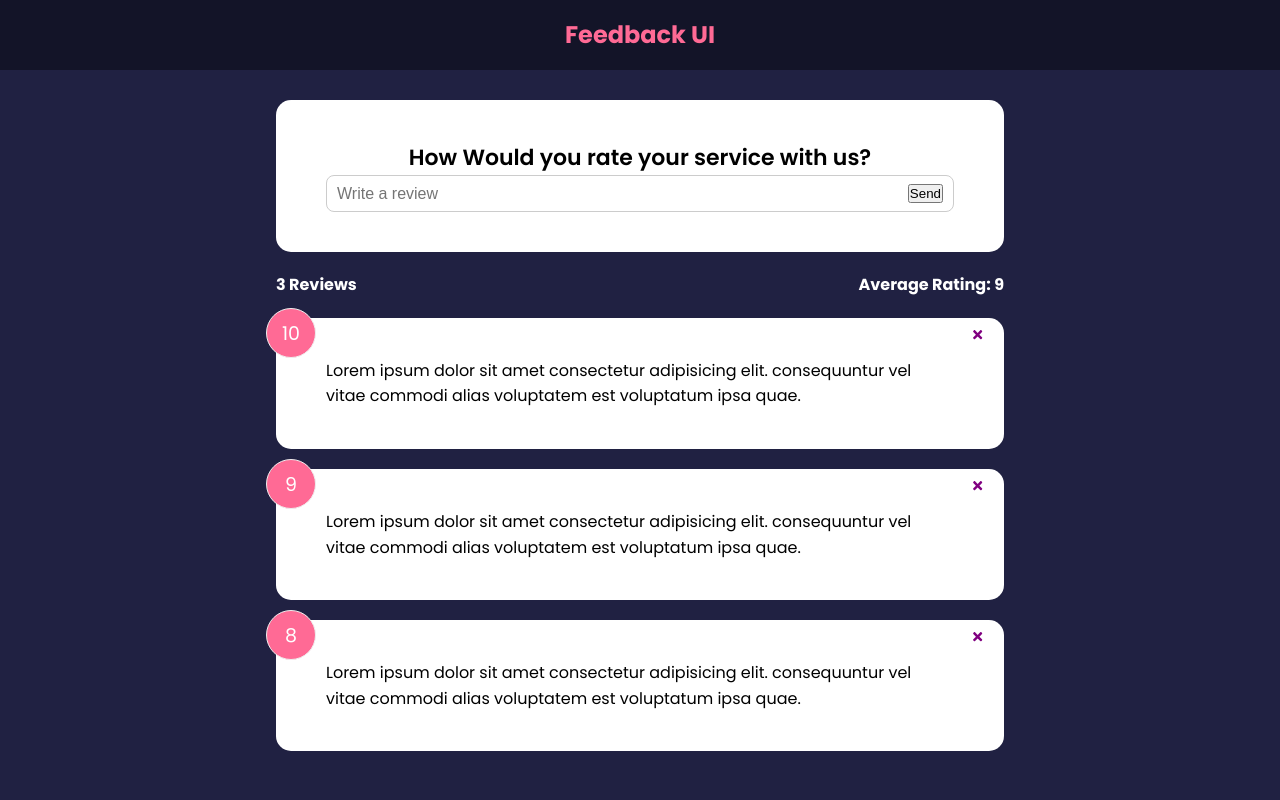
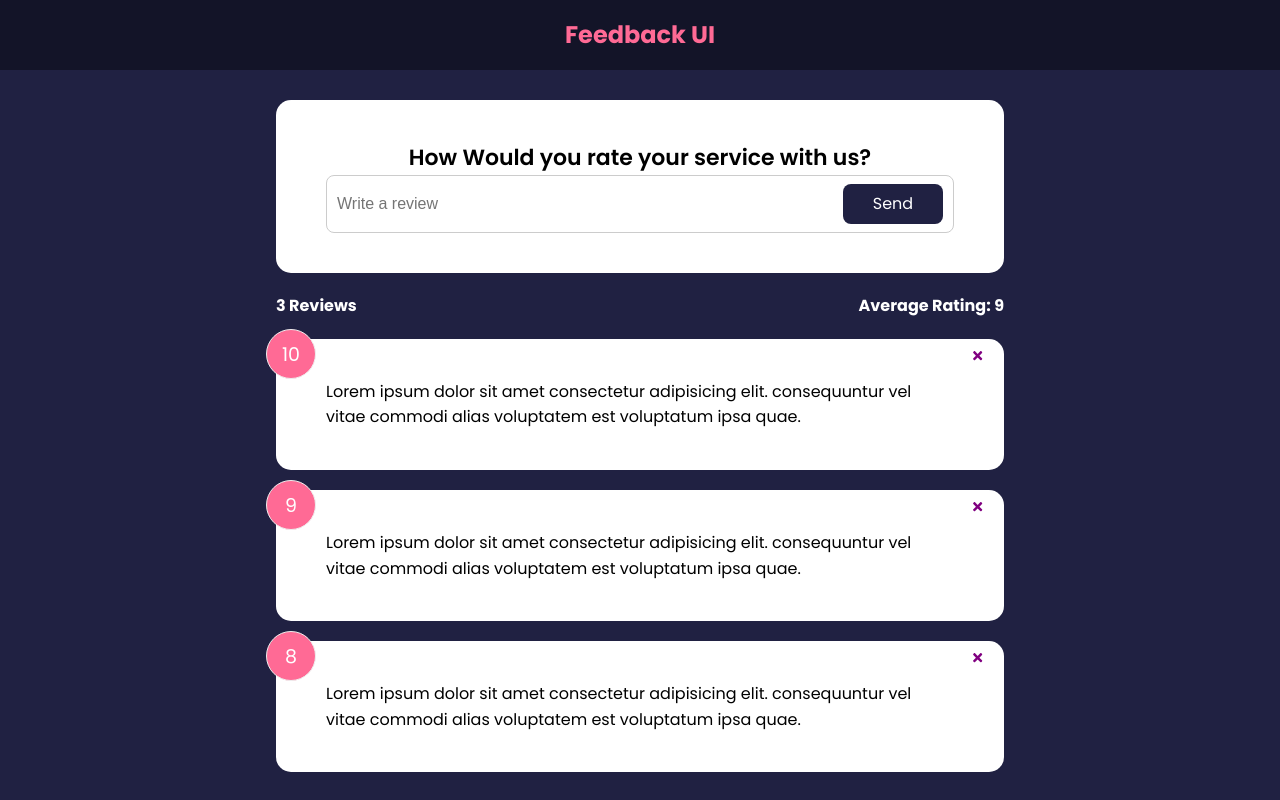
Before and after one commit to DaniilBaida/Feedback-App, a React (Create React App) app: page / in a window 1280 px wide. Built offline with nearby package versions, Linux system fonts and the light colour scheme.

Commit message:
Custom Button Component

```diff
--- a/src/components/FeedbackForm.jsx
+++ b/src/components/FeedbackForm.jsx
@@ -1,5 +1,6 @@
 import { useState } from "react";
 import Card from "./shared/Card";
+import Button from "./shared/Button";
 
 function FeedbackForm() {
   const [text, setText] = useState("");
@@ -19,7 +20,7 @@
             placeholder="Write a review"
             value={text}
           />
-          <button type="submit">Send</button>
+          <Button type="submit">Send</Button>
         </div>
       </form>
     </Card>
--- /dev/null
+++ b/src/components/shared/Button.jsx
@@ -0,0 +1,24 @@
+import PropTypes from "prop-types";
+
+function Button({ children, version, type, isDisabled }) {
+  return (
+    <div type={type} disabled={isDisabled} className={`btn btn-${version}`}>
+      {children}
+    </div>
+  );
+}
+
+Button.defaultProps = {
+  version: "primary",
+  type: "button",
+  isDisabled: false,
+};
+
+Button.propTypes = {
+  children: PropTypes.node.isRequired,
+  version: PropTypes.string,
+  type: PropTypes.string,
+  isDisabled: PropTypes.bool,
+};
+
+export default Button;
--- a/src/styles.css
+++ b/src/styles.css
@@ -146,6 +146,7 @@
 }
 
 .btn {
+    display: inline-flex;
     color: #fff;
     border: 0;
     border-radius: 8px;
@@ -153,6 +154,12 @@
     width: 100px;
     height: 40px;
     cursor: pointer;
+    justify-content: center;
+    align-items: center;
+
+
+
+
 }
 
 .btn-primary {
```
